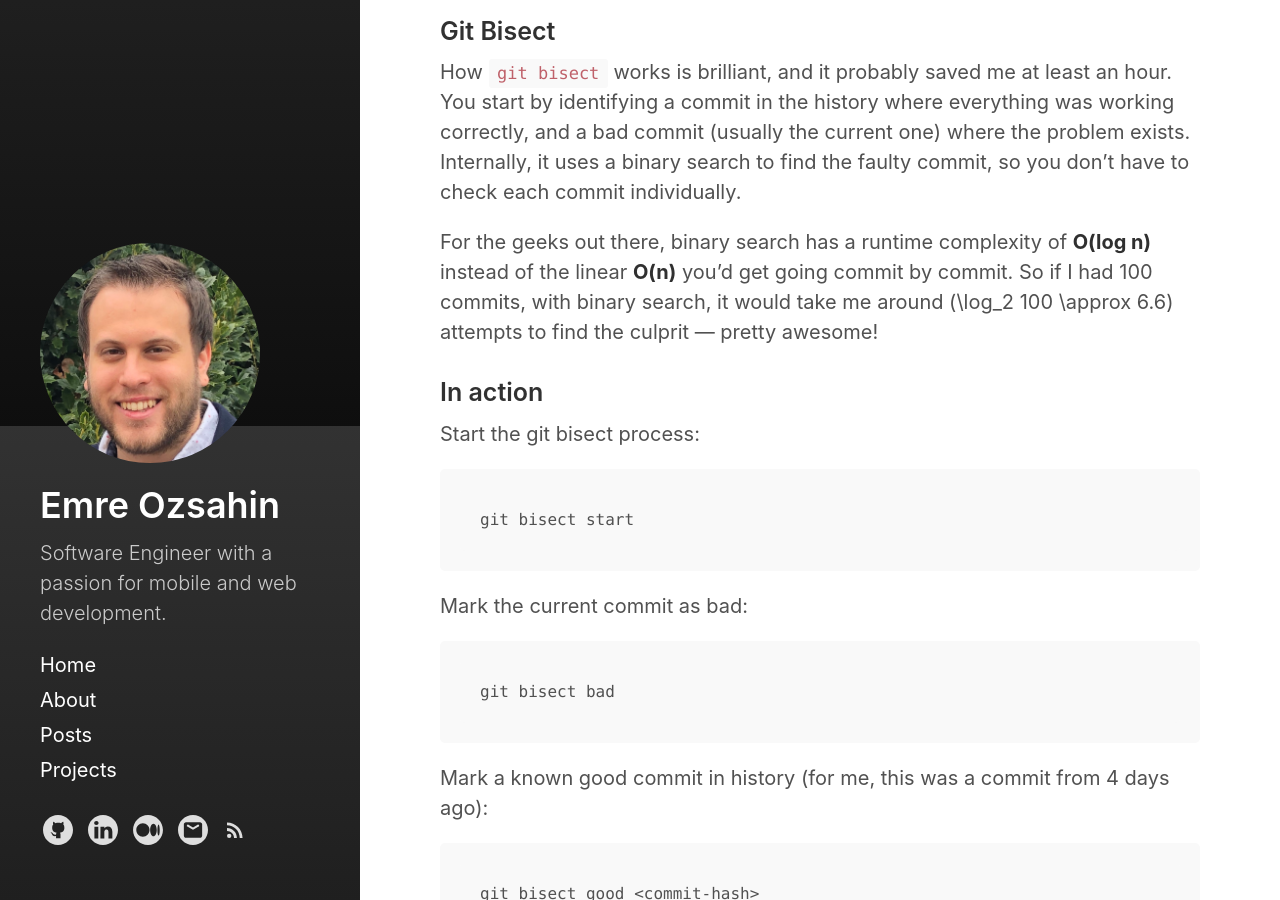
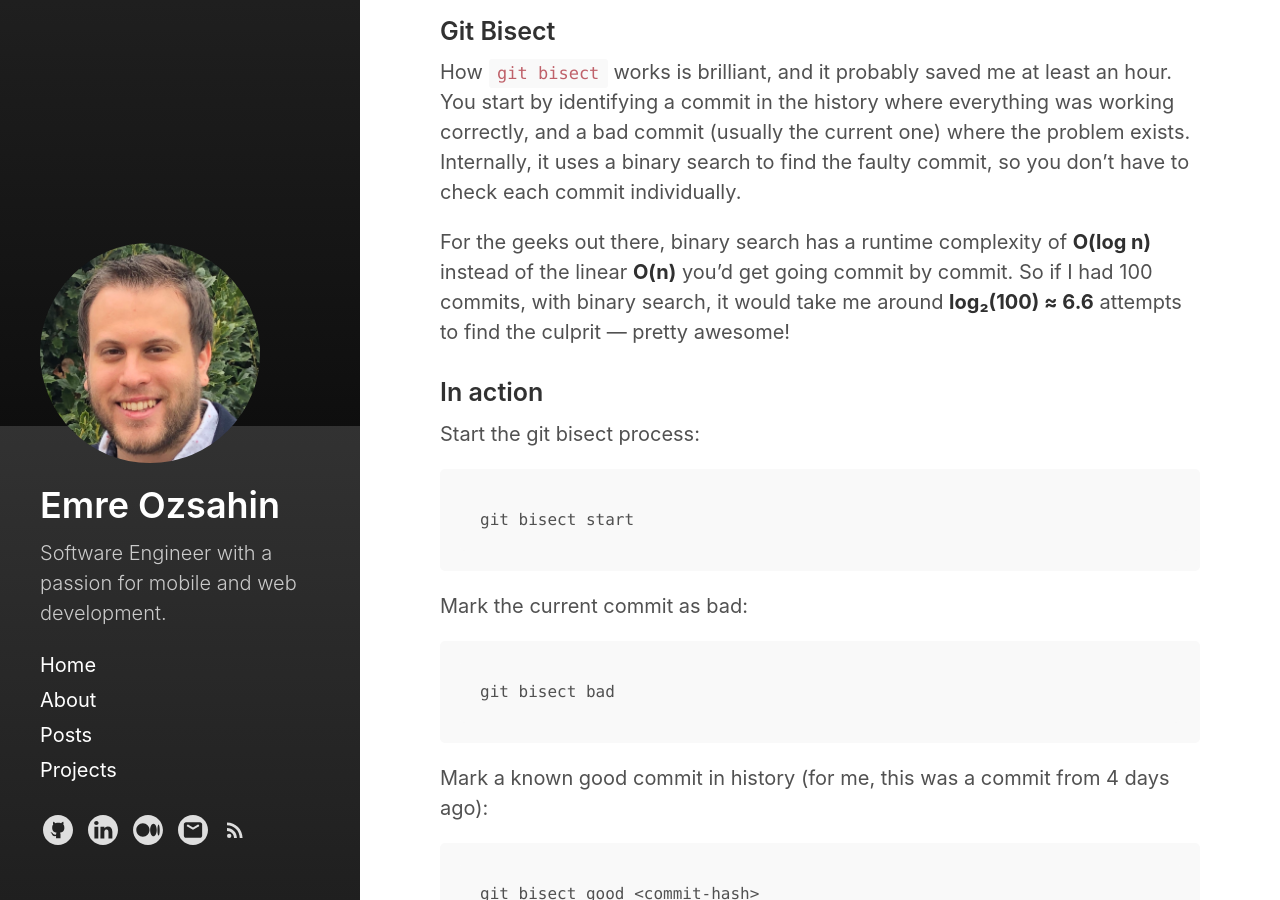
Before and after one commit to eozsahin1993/personal-website, a Jekyll site: the page built from _posts/2025-07-03-finding-the-bad-commit.md, in a window 1280 px wide and 900 px high, scrolled down 474 px. Built offline with Jekyll 4.4.1, drawn with Linux system fonts in a browser that asks for light colours.

Commit message:
Fix log notation

```diff
--- a/_posts/2025-07-03-finding-the-bad-commit.md
+++ b/_posts/2025-07-03-finding-the-bad-commit.md
@@ -17,7 +17,7 @@ I thought, there must be an easier way to spot this issue than going through com
 
 How `git bisect` works is brilliant, and it probably saved me at least an hour. You start by identifying a commit in the history where everything was working correctly, and a bad commit (usually the current one) where the problem exists. Internally, it uses a binary search to find the faulty commit, so you don't have to check each commit individually.
 
-For the geeks out there, binary search has a runtime complexity of **O(log n)** instead of the linear **O(n)** you'd get going commit by commit. So if I had 100 commits, with binary search, it would take me around \(\log_2 100 \approx 6.6\) attempts to find the culprit — pretty awesome!
+For the geeks out there, binary search has a runtime complexity of **O(log n)** instead of the linear **O(n)** you'd get going commit by commit. So if I had 100 commits, with binary search, it would take me around **log&#8322;(100) ≈ 6.6** attempts to find the culprit — pretty awesome!
 
 ### In action
 
```
